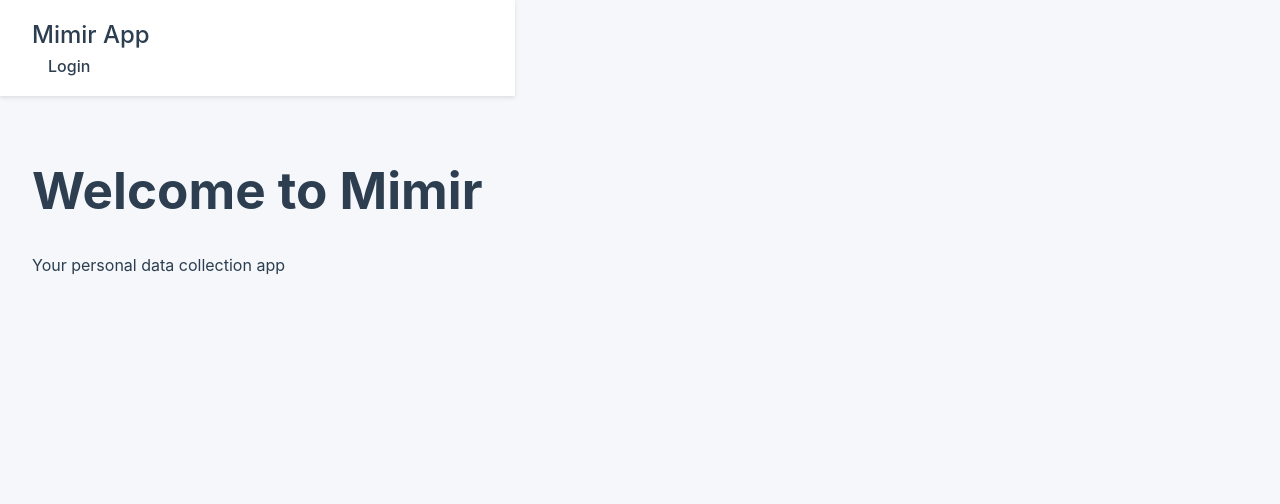
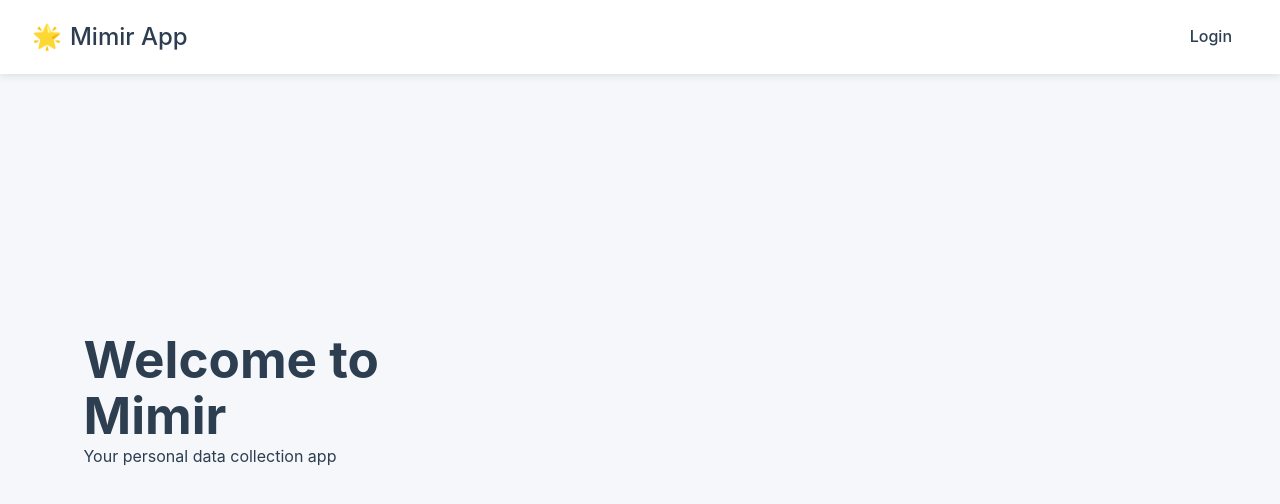
Before and after one commit to chas-academy/u09-business-project-loopback-labs, a React (Vite) app in the folder frontend/: page / in a window 1280 px wide. Shown: the top 504 px of the page. Built offline with nearby package versions, Linux system fonts and the light colour scheme; no server answers.

Commit message:
feat: Improve navbar layout and responsiveness
- Center navbar links on desktop
- Fix horizontal alignment of links
- Add proper mobile responsiveness
- Enhance overall navbar styling

```diff
--- a/frontend/src/App.css
+++ b/frontend/src/App.css
@@ -9,10 +9,18 @@
   --border-color: #ddd;
   --shadow-sm: 0 2px 4px rgba(0, 0, 0, 0.1);
   --shadow-md: 0 4px 6px rgba(0, 0, 0, 0.1);
+  --card-bg: #ffffff;
+  --card-shadow: 0 2px 8px rgba(0, 0, 0, 0.1);
+  --transition: all 0.3s ease;
+}
+
+* {
+  margin: 0;
+  padding: 0;
+  box-sizing: border-box;
 }
 
 body {
-  margin: 0;
   font-family: -apple-system, BlinkMacSystemFont, 'Segoe UI', Roboto, Oxygen,
     Ubuntu, Cantarell, 'Open Sans', 'Helvetica Neue', sans-serif;
   -webkit-font-smoothing: antialiased;
@@ -20,19 +28,151 @@ body {
   background-color: var(--background-color);
   color: var(--text-color);
   line-height: 1.6;
+  min-height: 100vh;
 }
 
-.app-container {
+.app {
   min-height: 100vh;
   display: flex;
   flex-direction: column;
+}
+
+.page-content {
+  flex: 1;
+  display: flex;
+  justify-content: center;
+  background-color: var(--background-color);
 }
 
 .main-content {
   flex: 1;
   padding: 2rem;
   max-width: 1200px;
+  width: 100%;
   margin: 0 auto;
+}
+
+/* Cards */
+.card {
+  background-color: var(--card-bg);
+  border-radius: 12px;
+  padding: 1.5rem;
+  box-shadow: var(--card-shadow);
+  margin-bottom: 1.5rem;
+  transition: var(--transition);
+}
+
+.card:hover {
+  transform: translateY(-2px);
+  box-shadow: 0 4px 12px rgba(0, 0, 0, 0.15);
+}
+
+/* Buttons */
+.btn {
+  display: inline-flex;
+  align-items: center;
+  justify-content: center;
+  padding: 0.75rem 1.5rem;
+  border-radius: 8px;
+  font-weight: 500;
+  text-decoration: none;
+  transition: var(--transition);
+  cursor: pointer;
+  border: none;
+  background-color: var(--primary-color);
+  color: white;
+}
+
+.btn:hover {
+  background-color: var(--primary-dark);
+  transform: translateY(-1px);
+}
+
+.btn-secondary {
+  background-color: var(--secondary-color);
+}
+
+.btn-secondary:hover {
+  background-color: #388e3c;
+}
+
+/* Forms */
+.form-group {
+  margin-bottom: 1.5rem;
+}
+
+.form-label {
+  display: block;
+  margin-bottom: 0.5rem;
+  font-weight: 500;
+}
+
+.form-input {
+  width: 100%;
+  padding: 0.75rem;
+  border: 1px solid var(--border-color);
+  border-radius: 8px;
+  font-size: 1rem;
+  transition: var(--transition);
+}
+
+.form-input:focus {
+  outline: none;
+  border-color: var(--primary-color);
+  box-shadow: 0 0 0 2px rgba(74, 144, 226, 0.2);
+}
+
+/* Grid system */
+.grid {
+  display: grid;
+  gap: 1.5rem;
+}
+
+@media (min-width: 768px) {
+  .grid {
+    grid-template-columns: repeat(auto-fit, minmax(300px, 1fr));
+  }
+
+  .main-content {
+    padding: 2rem;
+    width: 85%;
+  }
+}
+
+@media (min-width: 1024px) {
+  .main-content {
+    width: 80%;
+  }
+}
+
+/* Typography */
+.h1, .h2, .h3, .h4, .h5, .h6 {
+  margin-bottom: 1rem;
+  font-weight: 600;
+  line-height: 1.2;
+}
+
+.h1 { font-size: 2.5rem; }
+.h2 { font-size: 2rem; }
+.h3 { font-size: 1.75rem; }
+.h4 { font-size: 1.5rem; }
+.h5 { font-size: 1.25rem; }
+.h6 { font-size: 1rem; }
+
+/* Lists */
+.list {
+  list-style: none;
+  padding: 0;
+  margin: 0;
+}
+
+.list-item {
+  padding: 0.75rem 0;
+  border-bottom: 1px solid var(--border-color);
+}
+
+.list-item:last-child {
+  border-bottom: none;
 }
 
 /* Remove default styles for links */
--- a/frontend/src/components/Navbar.css
+++ b/frontend/src/components/Navbar.css
@@ -1,10 +1,182 @@
 .navbar {
   background-color: #ffffff;
-  padding: 1rem 2rem;
-  box-shadow: 0 2px 4px rgba(0, 0, 0, 0.1);
-  position: sticky;
+  padding: 1rem 4rem;
+  box-shadow: var(--card-shadow);
+  position: fixed;
   top: 0;
+  left: 0;
+  right: 0;
   z-index: 1000;
+  display: flex;
+  justify-content: space-between;
+  align-items: center;
+  transition: var(--transition);
+}
+
+.navbar-brand {
+  font-size: 1.75rem;
+  font-weight: 700;
+  color: var(--text-color);
+  text-decoration: none;
+  display: flex;
+  align-items: center;
+  gap: 0.5rem;
+}
+
+.navbar-brand::before {
+  content: '🌟';
+  color: var(--primary-color);
+}
+
+.nav-container {
+  display: flex;
+  align-items: center;
+  gap: 2rem;
+}
+
+.hamburger-menu {
+  display: flex;
+  flex-direction: column;
+  justify-content: space-between;
+  width: 2rem;
+  height: 1.5rem;
+  background: none;
+  border: none;
+  cursor: pointer;
+  padding: 0;
+  z-index: 1001;
+  margin: 0;
+  transition: var(--transition);
+}
+
+.hamburger-menu:hover {
+  transform: scale(1.1);
+}
+
+.hamburger-bar {
+  width: 100%;
+  height: 0.25rem;
+  background-color: #2c3e50;
+  border-radius: 4px;
+  transition: all 0.3s ease;
+}
+
+.nav-links {
+  display: none;
+  position: absolute;
+  top: 100%;
+  left: 0;
+  right: 0;
+  background-color: #ffffff;
+  padding: 1rem;
+  box-shadow: var(--card-shadow);
+  flex-direction: column;
+  gap: 0.5rem;
+  border-radius: 0 0 12px 12px;
+}
+
+.nav-links.active {
+  display: flex;
+}
+
+.nav-links-inner {
+  display: flex;
+  gap: 2rem;
+  align-items: center;
+}
+
+.nav-link {
+  text-decoration: none;
+  color: var(--text-color);
+  font-weight: 500;
+  transition: var(--transition);
+  padding: 0.5rem 1rem;
+  border-radius: 8px;
+  display: flex;
+  align-items: center;
+  gap: 0.5rem;
+  text-align: center;
+}
+
+.nav-link:hover {
+  color: var(--primary-color);
+  background-color: #f8fafc;
+}
+
+.nav-link.active {
+  color: var(--primary-color);
+  background-color: #f0f7ff;
+  position: relative;
+}
+
+.nav-link.active::after {
+  content: '✓';
+  color: var(--primary-color);
+  margin-left: auto;
+}
+
+.logout-btn {
+  background-color: transparent;
+  border: none;
+  color: var(--text-color);
+  font-weight: 500;
+  padding: 0.5rem 1rem;
+  border-radius: 8px;
+  cursor: pointer;
+  display: flex;
+  align-items: center;
+  gap: 0.5rem;
+  transition: var(--transition);
+}
+
+.logout-btn:hover {
+  color: var(--primary-color);
+  background-color: #f8fafc;
+}
+
+/* Desktop styles */
+@media (min-width: 768px) {
+  .navbar {
+    padding: 1rem 4rem;
+  }
+
+  .hamburger-menu {
+    display: none;
+  }
+
+  .nav-links {
+    display: flex;
+    gap: 2rem;
+    align-items: center;
+  }
+
+  .nav-links-container {
+    justify-content: center;
+  }
+
+  .nav-links-inner {
+    display: flex;
+    gap: 2rem;
+    align-items: center;
+  }
+
+  .nav-link {
+    padding: 0.5rem 1rem;
+  }
+
+  .nav-link:hover {
+    background-color: transparent;
+    color: var(--primary-color);
+  }
+
+  .nav-link.active {
+    background-color: transparent;
+    color: var(--primary-color);
+  }
+
+  .nav-link.active::after {
+    display: none;
+  }
 }
 
 .navbar-brand {
@@ -14,16 +186,25 @@
 }
 
 .nav-links {
+  display: none;
+  position: absolute;
+  top: 100%;
+  left: 0;
+  right: 0;
+  background-color: #ffffff;
+  padding: 1rem;
+  box-shadow: 0 2px 4px rgba(0, 0, 0, 0.1);
+  flex-direction: column;
+  gap: 0.5rem;
+}
+
+.nav-links.active {
   display: flex;
-  list-style: none;
-  margin: 0;
-  padding: 0;
-  gap: 2rem;
-  align-items: center;
 }
 
 .nav-links li {
   margin: 0;
+  width: 100%;
 }
 
 .nav-link {
@@ -31,8 +212,11 @@
   color: #2c3e50;
   font-weight: 500;
   transition: color 0.2s;
-  padding: 0.5rem 1rem;
+  padding: 0.75rem 1rem;
   border-radius: 6px;
+  display: block;
+  width: 100%;
+  text-align: left;
 }
 
 .nav-link:hover {
@@ -44,11 +228,29 @@
   background-color: #f0f7ff;
 }
 
-.navbar-brand {
-  font-size: 1.5rem;
-  color: #2c3e50;
-  text-decoration: none;
-  font-weight: bold;
+/* Mobile first approach */
+@media (min-width: 768px) {
+  .navbar {
+    padding: 1rem 2rem;
+  }
+
+  .nav-links {
+    display: flex;
+    position: static;
+    background: none;
+    box-shadow: none;
+    padding: 0;
+  }
+
+  .nav-links li {
+    width: auto;
+  }
+
+  .nav-link {
+    padding: 0.5rem 1rem;
+    width: auto;
+    text-align: center;
+  }
 }
 
 .navbar-brand:hover {
--- a/frontend/src/components/Navbar.jsx
+++ b/frontend/src/components/Navbar.jsx
@@ -6,10 +6,15 @@ import './Navbar.css';
 function Navbar() {
   const navigate = useNavigate();
   const { isLoggedIn, logout } = useAuth();
+  const [isMenuOpen, setIsMenuOpen] = React.useState(false);
 
   const handleLogout = () => {
     logout();
     navigate('/login');
+  };
+
+  const toggleMenu = () => {
+    setIsMenuOpen(!isMenuOpen);
   };
 
   return (
@@ -19,13 +24,16 @@ function Navbar() {
           Mimir App
         </Link>
       </div>
-      <div className="navbar-links">
+      <div className="nav-container">
+        <div className="nav-links-container">
+          <div className={`nav-links ${isMenuOpen ? 'active' : ''}`}>
+            <div className="nav-links-inner">
               {isLoggedIn ? (
                 <>
-            <Link to="/profile" className="nav-link">
+                  <Link to="/profile" className="nav-link" onClick={toggleMenu}>
                     Profile
                   </Link>
-            <Link to="/recipes" className="nav-link">
+                  <Link to="/recipes" className="nav-link" onClick={toggleMenu}>
                     Recipes
                   </Link>
                   <button onClick={handleLogout} className="logout-btn">
@@ -33,10 +41,22 @@ function Navbar() {
                   </button>
                 </>
               ) : (
-          <Link to="/login" className="nav-link">
+                <Link to="/login" className="nav-link" onClick={toggleMenu}>
                   Login
                 </Link>
               )}
+            </div>
+          </div>
+        </div>
+        <button
+          className="hamburger-menu"
+          onClick={toggleMenu}
+          aria-label="Toggle navigation menu"
+        >
+          <span className="hamburger-bar"></span>
+          <span className="hamburger-bar"></span>
+          <span className="hamburger-bar"></span>
+        </button>
       </div>
     </nav>
   );
--- a/frontend/src/context/AuthContext.jsx
+++ b/frontend/src/context/AuthContext.jsx
@@ -8,7 +8,8 @@ export function AuthProvider({ children }) {
     return !!token;
   });
 
-  const [user, setUser] = useState(null);
+  // eslint-disable-next-line no-empty-pattern
+  const [] = useState(null);
 
   const login = (code) => {
     localStorage.setItem('githubAuthCode', code);
@@ -39,6 +40,7 @@ export function AuthProvider({ children }) {
   );
 }
 
+// eslint-disable-next-line react-refresh/only-export-components
 export function useAuth() {
   const context = useContext(AuthContext);
   if (context === undefined) {
--- a/frontend/src/pages/Login.jsx
+++ b/frontend/src/pages/Login.jsx
@@ -1,8 +1,6 @@
 import React from 'react';
-import { useNavigate } from 'react-router-dom';
 
 function Login() {
-  const navigate = useNavigate();
 
   const handleLogin = () => {
     const clientId = import.meta.env.VITE_GITHUB_CLIENT_ID;
--- a/frontend/src/pages/Profile.jsx
+++ b/frontend/src/pages/Profile.jsx
@@ -3,7 +3,7 @@ import { useAuth } from '../context/AuthContext';
 import './Profile.css';
 
 function Profile() {
-  const { isLoggedIn } = useAuth();
+  useAuth();
 
   return (
     <div className="profile-container">
```
Also changed, not shown: frontend/src/components/Layout.jsx (+5 -3 lines), 1 other file (tests, documents, lock files or other folders). Lines whose indentation alone changed are shown as unchanged.
